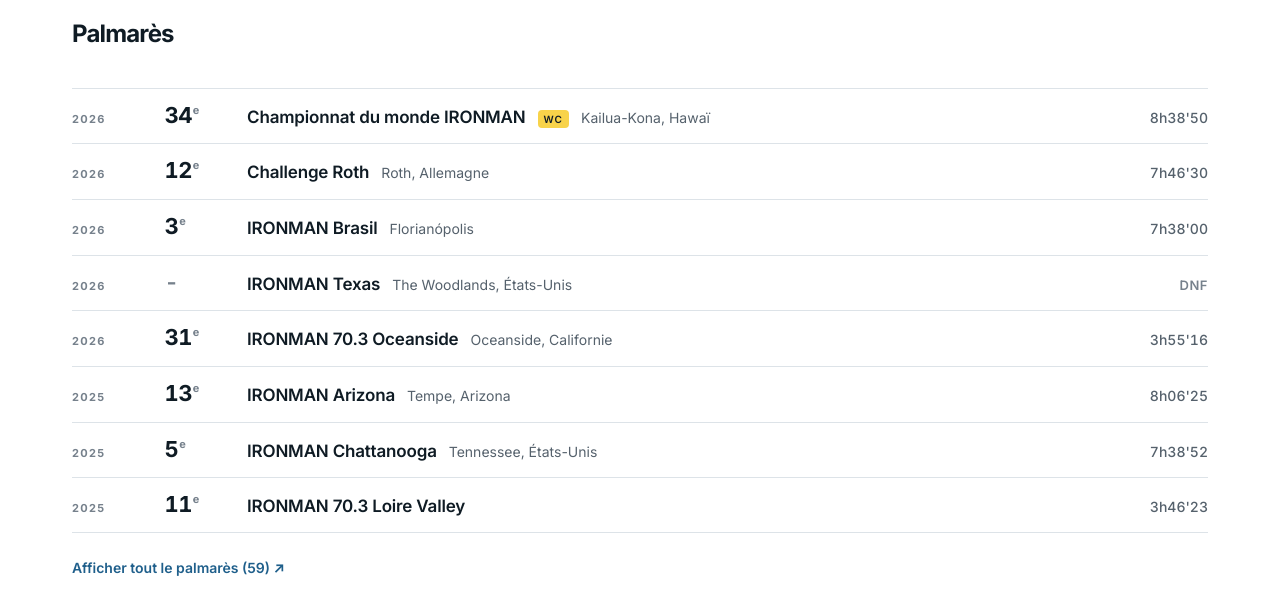
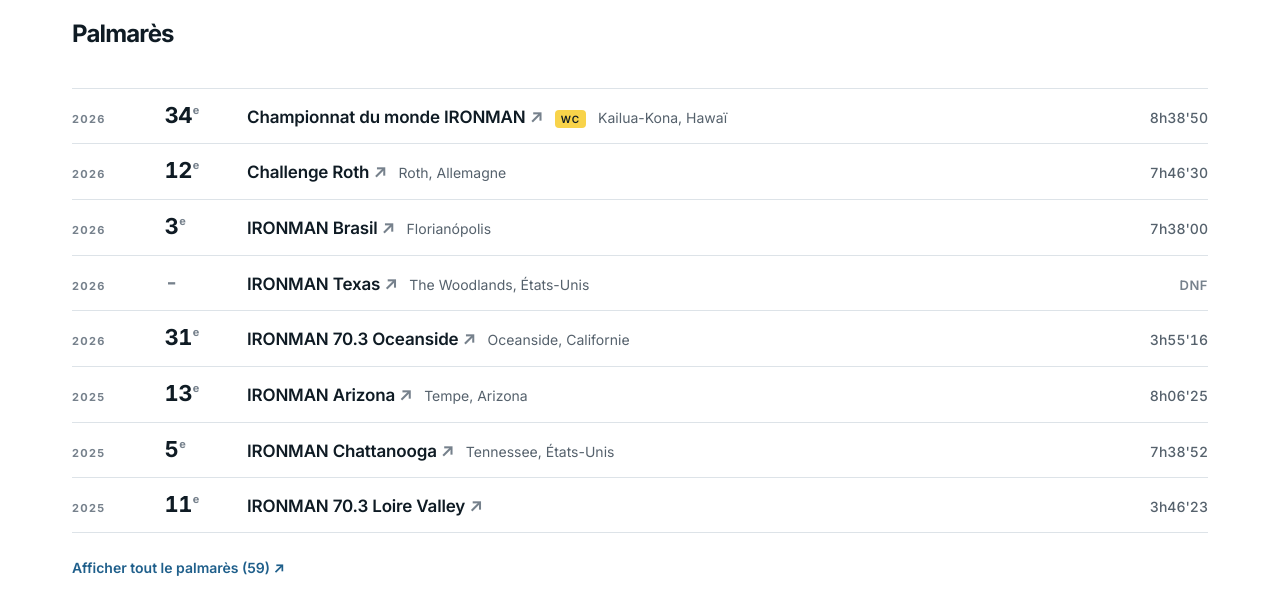
Before and after one commit to arnaudguilloux-web/site-arnaud-guilloux, a PHP site: page / in a window 1280 px wide. Shown: the part 1699-2300 px from the top of the page. Run offline with PHP 8.4, Linux system fonts and the light colour scheme.

Commit message:
Palmarès: chaque course renvoie vers sa page PTO (nouvel onglet, picto ↗)
Co-Authored-By: Claude Sonnet 5.5 <noreply@anthropic.com>
Claude-Session: https://claude.ai/code/session_0197ajPqd3WGEmMor7rfkrca

```diff
--- a/assets/style.css
+++ b/assets/style.css
@@ -271,3 +271,12 @@ form .btn { align-self: flex-start; }
 @media (max-width: 560px) { .gallery { column-count: 1; } }
 .top .brand + .lang { margin-left: auto; }
 .all-results { margin-top: clamp(24px, 3.5vw, 40px); }
+
+/* Palmarès : ligne cliquable vers la page PTO de la course (nouvel onglet) */
+.rows li.has-link { position: relative; }
+.pto-link { color: inherit; text-decoration: none; }
+.pto-link::before { content: ""; position: absolute; inset: 0; }
+.pto-link .ext { color: var(--text-3); font-weight: 600; transition: color .18s; }
+.pto-link:hover, .pto-link:focus-visible { text-decoration: underline; text-decoration-color: var(--accent); text-underline-offset: 4px; }
+.pto-link:hover .ext, .pto-link:focus-visible .ext { color: var(--accent); }
+.pto-link:focus-visible { outline-offset: 2px; }
--- a/galerie.php
+++ b/galerie.php
@@ -33,7 +33,7 @@ $T = [
 <link rel="preconnect" href="https://fonts.googleapis.com">
 <link rel="preconnect" href="https://fonts.gstatic.com" crossorigin>
 <link href="https://fonts.googleapis.com/css2?family=Inter:wght@400;500;600;700;800&display=swap" rel="stylesheet">
-<link rel="stylesheet" href="<?= e($base) ?>assets/style.css?v=38">
+<link rel="stylesheet" href="<?= e($base) ?>assets/style.css?v=39">
 </head>
 <body>
 <header class="top">
--- a/index.php
+++ b/index.php
@@ -195,7 +195,7 @@ $n = 0; // numérotation des sections
 <link rel="preconnect" href="https://fonts.googleapis.com">
 <link rel="preconnect" href="https://fonts.gstatic.com" crossorigin>
 <link href="https://fonts.googleapis.com/css2?family=Inter:wght@400;500;600;700;800&display=swap" rel="stylesheet">
-<link rel="stylesheet" href="<?= e($base) ?>assets/style.css?v=38">
+<link rel="stylesheet" href="<?= e($base) ?>assets/style.css?v=39">
 <script type="application/ld+json"><?= json_encode($jsonLd, JSON_UNESCAPED_UNICODE | JSON_UNESCAPED_SLASHES | JSON_HEX_TAG) ?></script>
 </head>
 <body>
--- a/lib_view.php
+++ b/lib_view.php
@@ -63,17 +63,26 @@ function results_rows(array $c): array
     return $rows;
 }
 
-/* Une ligne du palmarès (balise <li>). */
+/* Une ligne du palmarès (balise <li>). Si la course vient de PTO, la ligne renvoie vers sa page PTO (nouvel onglet). */
 function result_li(array $r, string $badgeTitle, string $badgeText): string
 {
-    $rank  = trim((string) ($r['rank'] ?? ''));
-    $isPos = ctype_digit($rank);
+    global $lang;
+    $rank   = trim((string) ($r['rank'] ?? ''));
+    $isPos  = ctype_digit($rank);
     // Pas de classement (DNF…) : tiret à la place du rang, mention à la place du temps.
-    $note  = implode(' · ', array_filter([$isPos ? fmt_time((string) ($r['time'] ?? '')) : $rank, tr($r, 'note')], 'strlen'));
-    $h  = '<li>';
+    $note   = implode(' · ', array_filter([$isPos ? fmt_time((string) ($r['time'] ?? '')) : $rank, tr($r, 'note')], 'strlen'));
+    $pto    = trim((string) ($r['pto'] ?? ''));
+    $linked = (bool) preg_match('#^[a-z0-9][a-z0-9_-]*/\d{4}$#i', $pto);
+    $race   = e(loc($r, 'race'));
+    if ($linked) {
+        $label = loc($r, 'race') . ($lang === 'en' ? ' — result on PTO (opens in a new tab)' : ' — résultat sur PTO (nouvel onglet)');
+        $race  = '<a class="pto-link" href="https://stats.protriathletes.org/race/' . e($pto) . '/results" target="_blank" rel="noopener noreferrer" aria-label="' . e($label) . '">'
+               . $race . '<span class="ext" aria-hidden="true"> ↗</span></a>';
+    }
+    $h  = '<li' . ($linked ? ' class="has-link"' : '') . '>';
     $h .= '<span class="mono year">' . e($r['year'] ?? '') . '</span>';
     $h .= '<span class="rank' . ($isPos ? '' : ' dnf') . '">' . ($isPos ? rank_label($rank) : '-') . '</span>';
-    $h .= '<span class="what"><strong>' . e(loc($r, 'race')) . '</strong>';
+    $h .= '<span class="what"><strong>' . $race . '</strong>';
     if (!empty($r['worlds'])) {
         $h .= '<span class="badge" title="' . e($badgeTitle) . '">' . e($badgeText) . '</span>';
     }
--- a/palmares.php
+++ b/palmares.php
@@ -34,7 +34,7 @@ $T = [
 <link rel="preconnect" href="https://fonts.googleapis.com">
 <link rel="preconnect" href="https://fonts.gstatic.com" crossorigin>
 <link href="https://fonts.googleapis.com/css2?family=Inter:wght@400;500;600;700;800&display=swap" rel="stylesheet">
-<link rel="stylesheet" href="<?= e($base) ?>assets/style.css?v=38">
+<link rel="stylesheet" href="<?= e($base) ?>assets/style.css?v=39">
 </head>
 <body>
 <header class="top">
```
